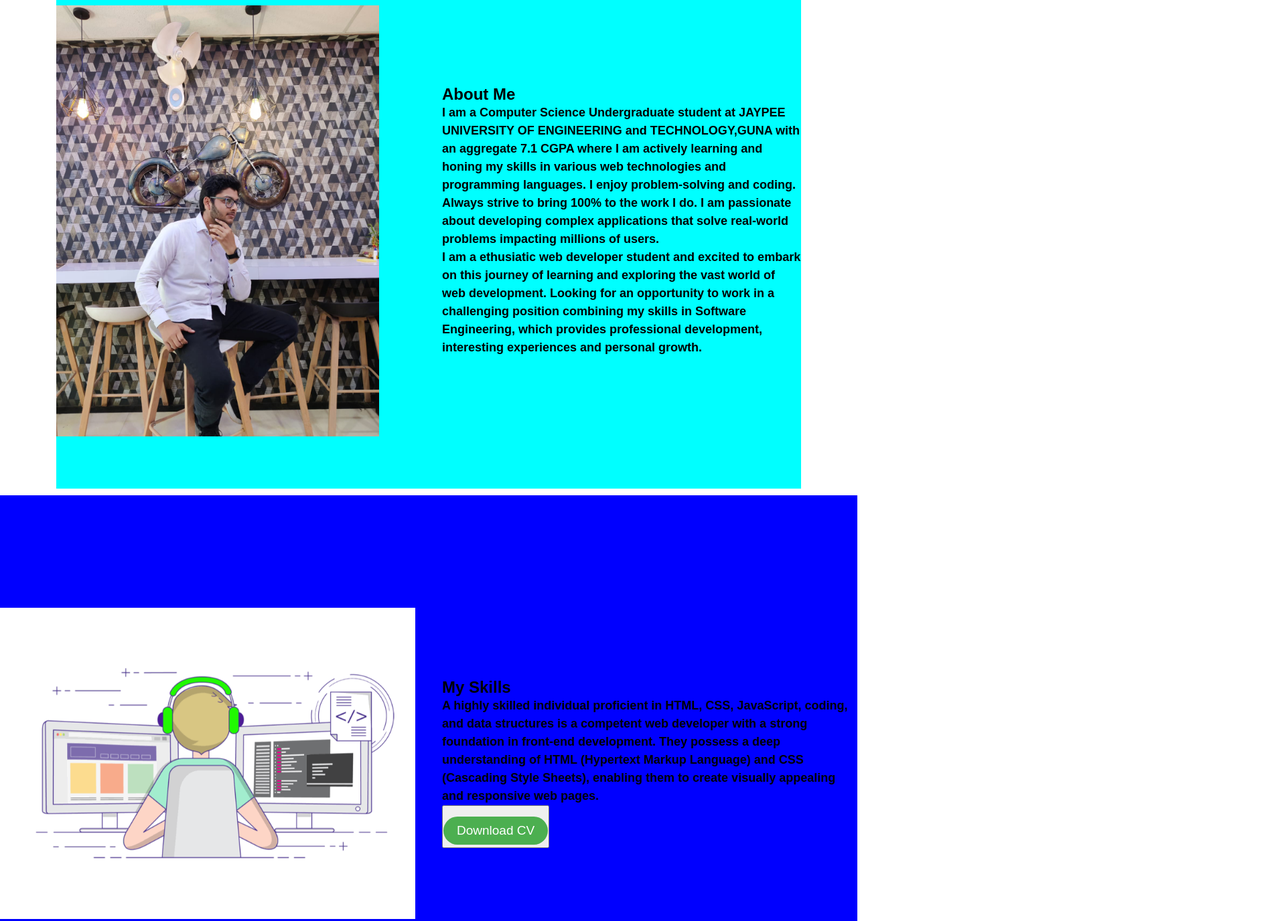
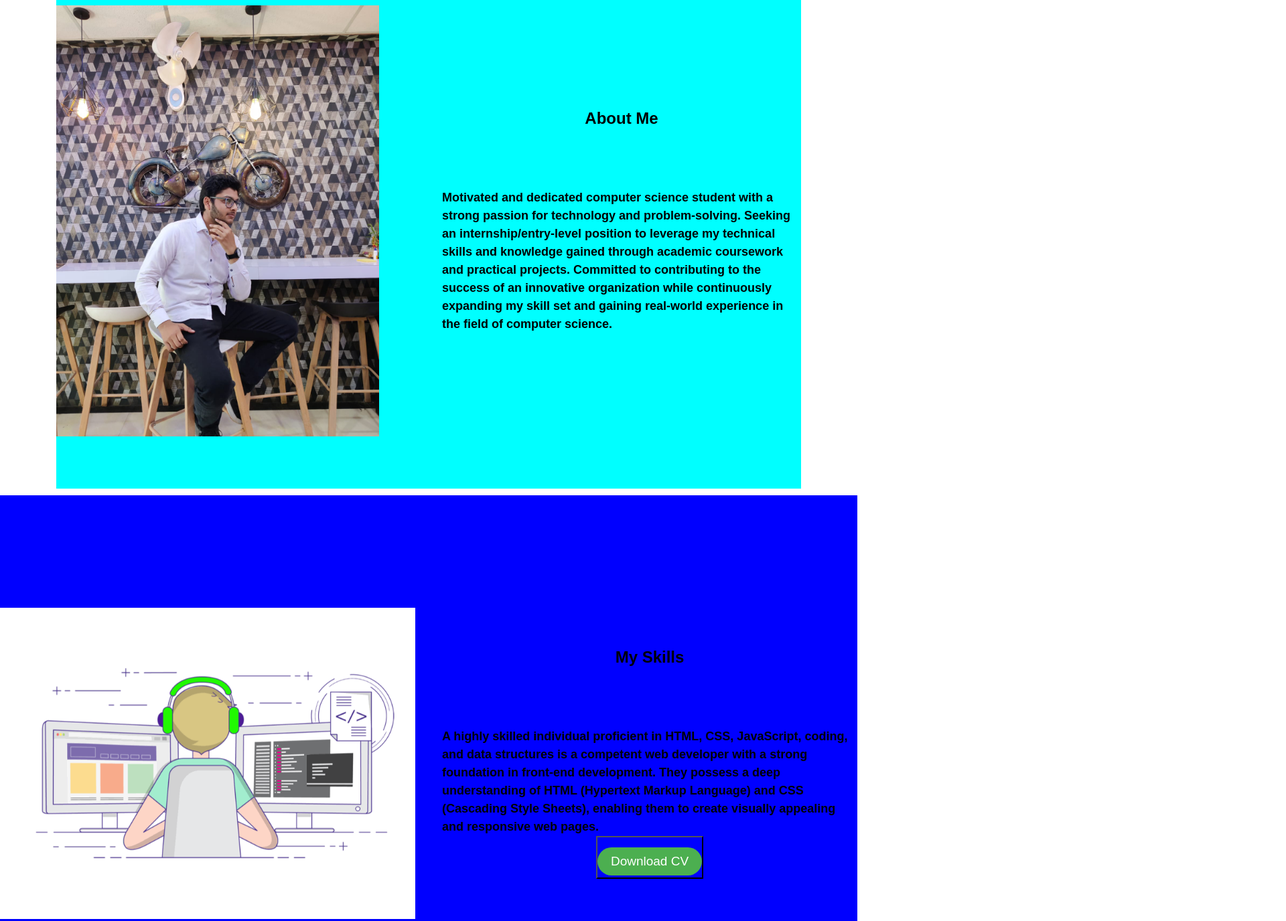
Before and after one commit to AYUSH-TRIVEDI6936484/CodSoft_Portfolio, a plain HTML site: page index.html in a window 1280 px wide. Shown: the part 880-2256 px from the top of the page at 67% size, 1920 px wide, since content can reach past the window. Drawn offline with nearby package versions, Linux system fonts and the light colour scheme.

Commit message:
making some changes in text sections

```diff
--- a/index.html
+++ b/index.html
@@ -34,24 +34,15 @@
     <div class="container-about">
         <section id="about">
             <div class="about-image">
-                <img src="self.jpeg.jpeg" alt="ERROR LOADING IMAGE">
+                <img src="self.jpeg" alt="ERROR LOADING IMAGE">
             </div>
             <div class="about-txt">
                 <h2 class="common-heading">About Me</h2>
-                <p>I am a Computer Science Undergraduate student at JAYPEE UNIVERSITY OF ENGINEERING and
-                    TECHNOLOGY,GUNA
-                    with an aggregate 7.1 CGPA where I am actively learning and honing my skills in various web
-                    technologies and programming languages.
-                    I enjoy problem-solving and coding. Always strive to bring 100% to the work I do.
-                    I am passionate about developing complex applications that solve real-world problems impacting
-                    millions of users.
-
-                    <br>
-                    I am a ethusiatic web developer student and excited to embark on this journey of learning
-                    and exploring the vast world of web development. Looking for an opportunity to work in a
-                    challenging
-                    position combining my skills in Software Engineering,
-                    which provides professional development, interesting experiences and personal growth.
+                <p>Motivated and dedicated computer science student with a strong passion for technology and
+                    problem-solving. Seeking an internship/entry-level position to leverage my technical skills and
+                    knowledge gained through academic coursework and practical projects. Committed to contributing to
+                    the success of an innovative organization while continuously expanding my skill set and gaining
+                    real-world experience in the field of computer science.
                 </p>
             </div>
         </section>
@@ -69,7 +60,8 @@
                         understanding of HTML (Hypertext Markup Language) and CSS (Cascading Style Sheets), enabling
                         them to create visually appealing and responsive web pages.
                     </p>
-                    <button class="btn"><a href="AYUSH TRIVEDI.pdf" target="_blank" class="read">Download CV</a></button>
+                    <button class="btn"><a href="AYUSH TRIVEDI.pdf" target="_blank" class="read">Download
+                            CV</a></button>
                 </div>
             </div>
         </section>
@@ -84,7 +76,7 @@
                 <div><i class="fas fa-phone">+91 6394816352</i></div>
             </div>
             <div class="contact-form">
-                <h2>Contact Us</h2>
+                <h2>Contact Me</h2>
                 <form class="contact" action="" method="post">
                     <input type="text" name="name" class="text-box" placeholder="Your Name" required>
                     <input type="email" name="email" class="text-box" placeholder="Your Email" required>
--- a/script.js
+++ b/script.js
@@ -1,7 +1,7 @@
 let typed = new Typed('.auto-input', {
     strings: ['Front-End Developer!', 'Freelancer!', 'Competitive Programmer!'],
-    typeSpeed: 100,
-    backSpeed: 100,
+    typeSpeed: 150,
+    backSpeed: 150,
     backDelay: 200,
     loop: true,
 });
--- a/style.css
+++ b/style.css
@@ -307,3 +307,30 @@ footer {
 .bio-data .read:hover{
     background-color: #3e8e41;
 }
+
+.about-txt{
+    display: flex;
+    flex-direction: column;
+    justify-content: space-between;
+    align-items: center;
+
+}
+
+.about-txt .common-heading{
+    margin-bottom: 91px;
+}
+
+.btn{
+    background-color: blue;
+}
+
+.bio-data{
+    display: flex;
+    flex-direction: column;
+    justify-content: space-between;
+    align-items: center;
+}
+
+.bio-data .heading{
+    margin-bottom: 91px;
+}
```
Also changed, not shown: self.jpeg (renamed from self.jpeg.jpeg).
